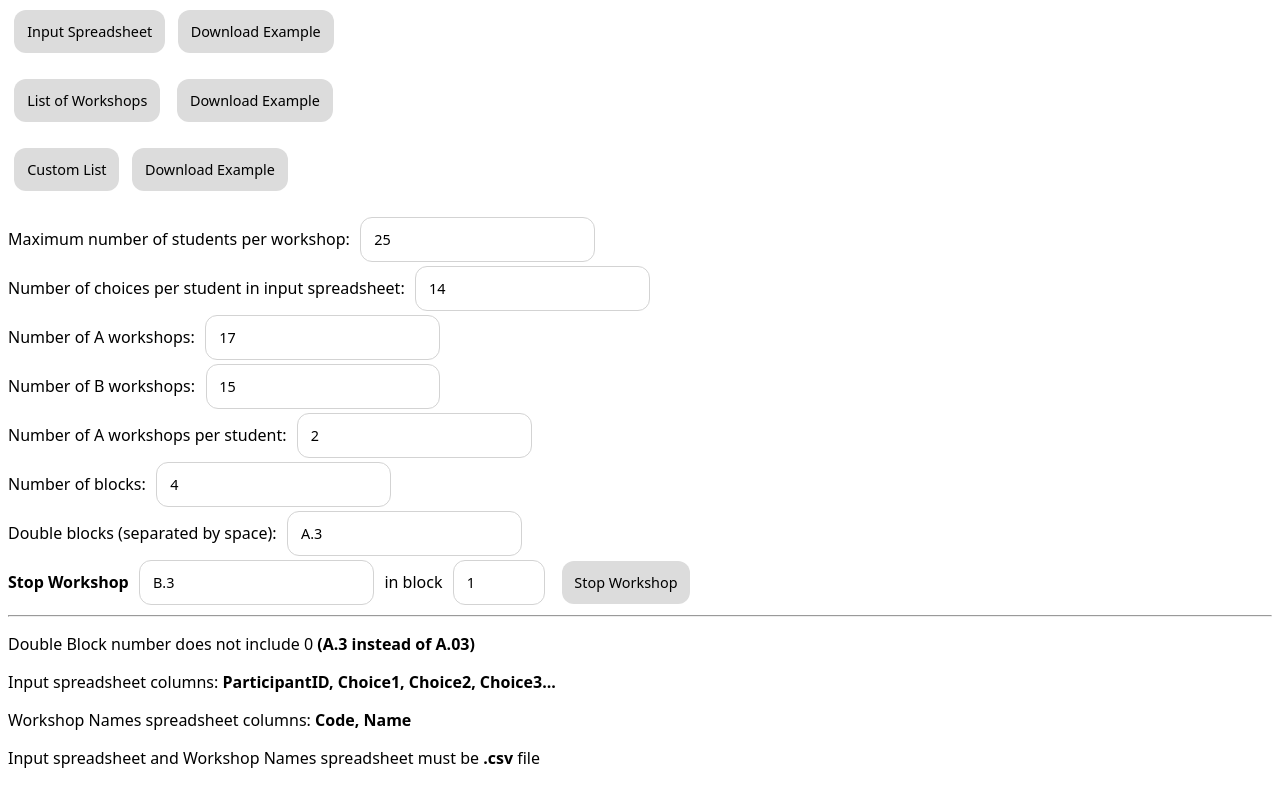
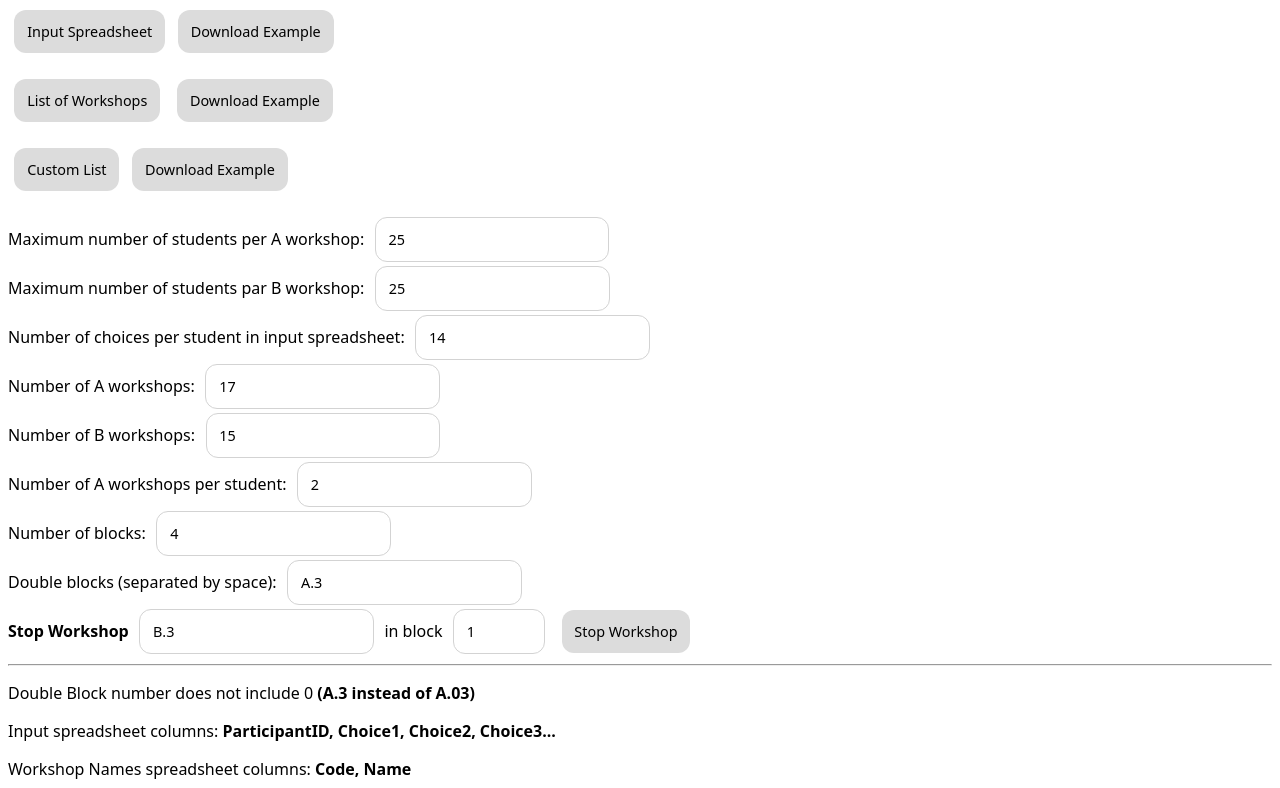
Before and after one commit to the-okapi/scheduler, a SvelteKit app: page / in a window 1280 px wide. Shown: the top 788 px of the page. Built offline with nearby package versions, Linux system fonts and the light colour scheme.

Commit message:
Adding separate maximums in +page.svelte

```diff
--- a/src/routes/+page.svelte
+++ b/src/routes/+page.svelte
@@ -46,6 +46,7 @@
 	let workshopListSelected = $state(false);
 
 	let maximum = $state(25);
+	let maximumB = $state(25);
 	let numChoices = $state(14);
 	let numWorkshopsA = $state(17);
 	let numWorkshopsB = $state(15);
@@ -92,6 +93,7 @@
 		let [scheduled, aWorkshops, bWorkshops] = schedule(
 			csvJSON(String(fileReader.result)),
 			$state.snapshot(maximum),
+			$state.snapshot(maximumB),
 			$state.snapshot(numChoices),
 			$state.snapshot(numWorkshopsA),
 			$state.snapshot(numWorkshopsB),
@@ -342,7 +344,10 @@
 		onclick={() => listFileLink.click()}>Download Example</button
 	><br /><br />
 	<label>
-		Maximum number of students per workshop: <input type="number" bind:value={maximum} /></label
+		Maximum number of students per A workshop: <input type="number" bind:value={maximum} /></label
+	><br />
+	<label>
+		Maximum number of students par B workshop: <input type="number" bind:value={maximumB} /></label
 	><br />
 	<label
 		>Number of choices per student in input spreadsheet: <input
```
